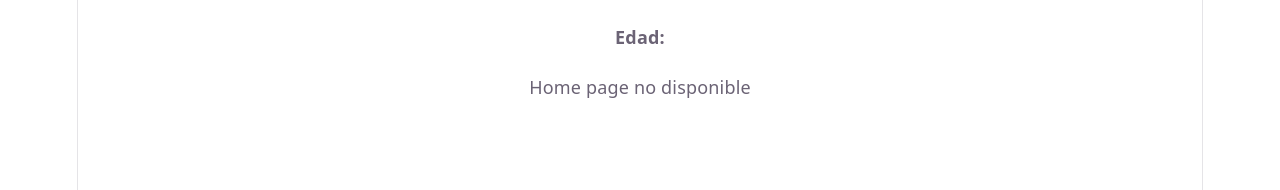
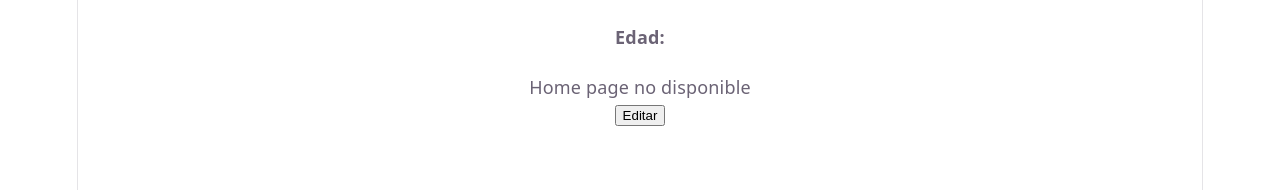
Before and after one commit to Jhoel170/React, a React app in the folder ejercicio-react/frontend/: page /estudiantes/1/detalle in a window 1280 px wide. Shown: the top 190 px of the page. Built offline with nearby package versions, Linux system fonts and the light colour scheme; no server answers; the HTML template or start-up script is replaced by a standard one.

Commit message:
Eliminar y Hacer El actualizar q sirva para creae estudiante y solo si se quiere editar q parescan los datos si se cera debe estar vacio

```diff
--- a/ejercicio-react/frontend/src/pages/DetalleEstudiante.jsx
+++ b/ejercicio-react/frontend/src/pages/DetalleEstudiante.jsx
@@ -18,6 +18,10 @@ const DetalleEstudiante = () => {
             <h2>{estudiante.nombre}</h2>
             <h4>Edad: {estudiante.edad}</h4>
             {estudiante.url?<a href={estudiante.url}>Home Page</a>:<span>Home page no disponible</span>}
+            <div>
+                <button>Editar</button>
+            </div>
+
         </div>
     )
 }
```
